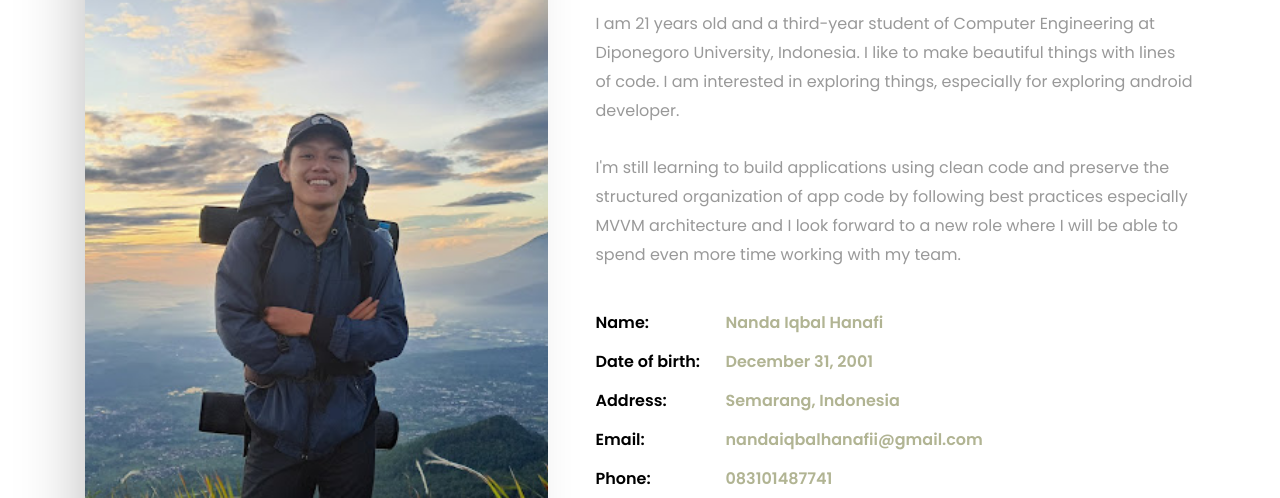
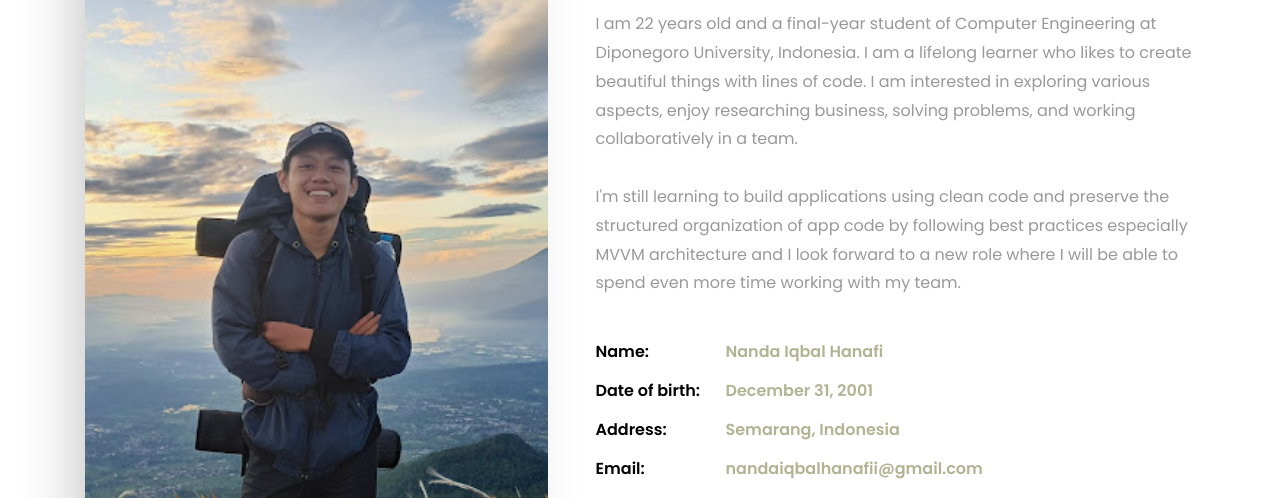
Before and after one commit to nandaiqbalh/nandaiqbalh.github.io, a plain HTML site: page index.html in a window 1280 px wide. Shown: the part 668-1166 px from the top of the page. Drawn offline with Linux system fonts and the light colour scheme; some packages are replaced by stand-ins of ours; no server answers; files whose address does not match are found by name.

Commit message:
change bio

```diff
--- a/index.html
+++ b/index.html
@@ -70,11 +70,9 @@
 							<div class="col-md-12 heading-section ftco-animate">
 								<span class="subheading"></span>
 								<h2 class="mb-4" style="font-size: 34px; text-transform: capitalize;">About Me</h2>
-								<p>I am 21 years old and a third-year student of Computer Engineering at Diponegoro
-									University,
-									Indonesia. I like to make beautiful things with lines of code. I am interested in
-									exploring things,
-									especially for exploring android developer.
+								<p>I am 22 years old and a final-year student of Computer Engineering at Diponegoro University, Indonesia. I am a
+									lifelong learner who likes to create beautiful things with lines of code. I am interested in exploring various
+									aspects, enjoy researching business, solving problems, and working collaboratively in a team.
 									<br>
 									<br>
 									I'm still learning to build applications using clean code and preserve the
```
